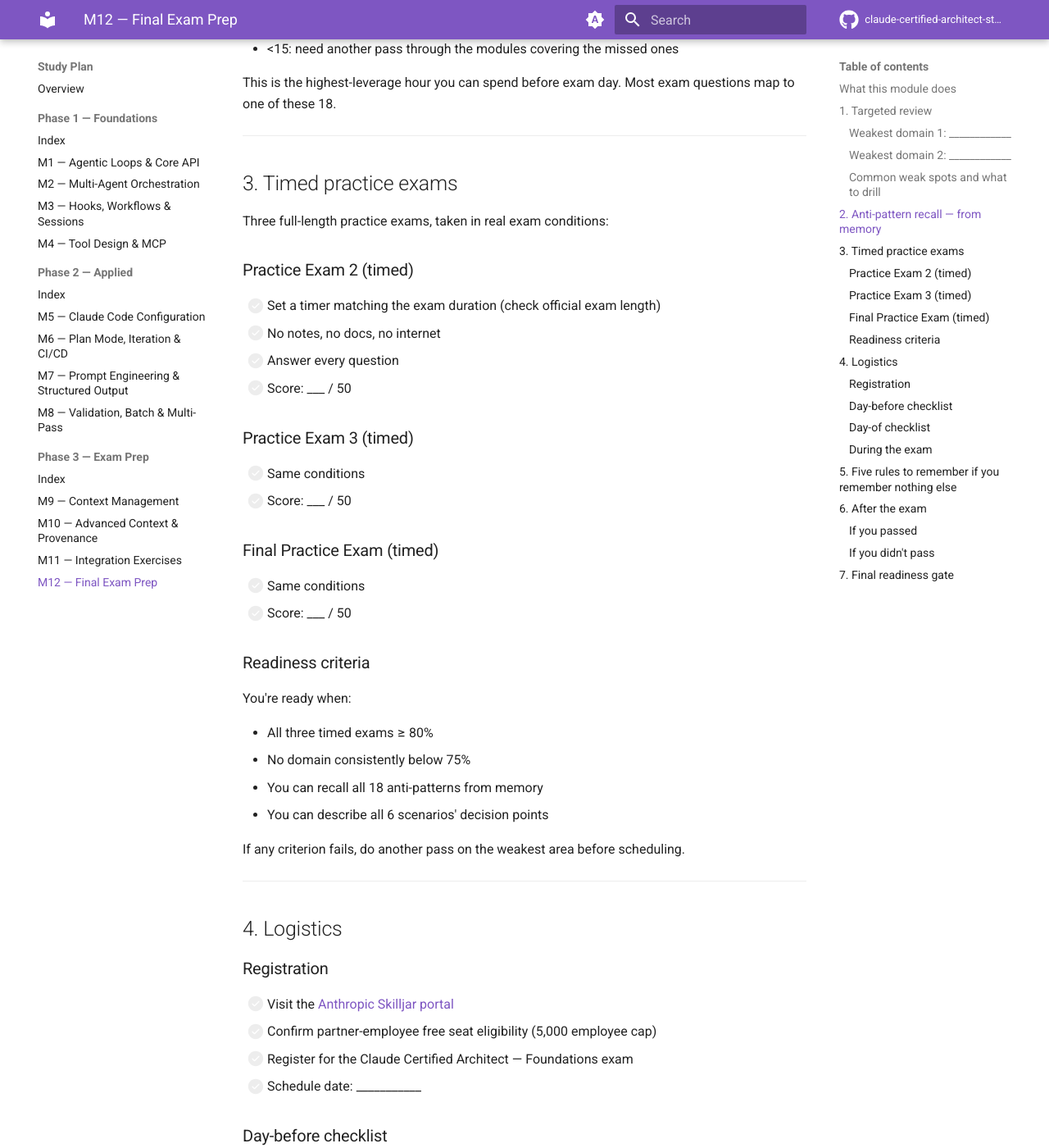
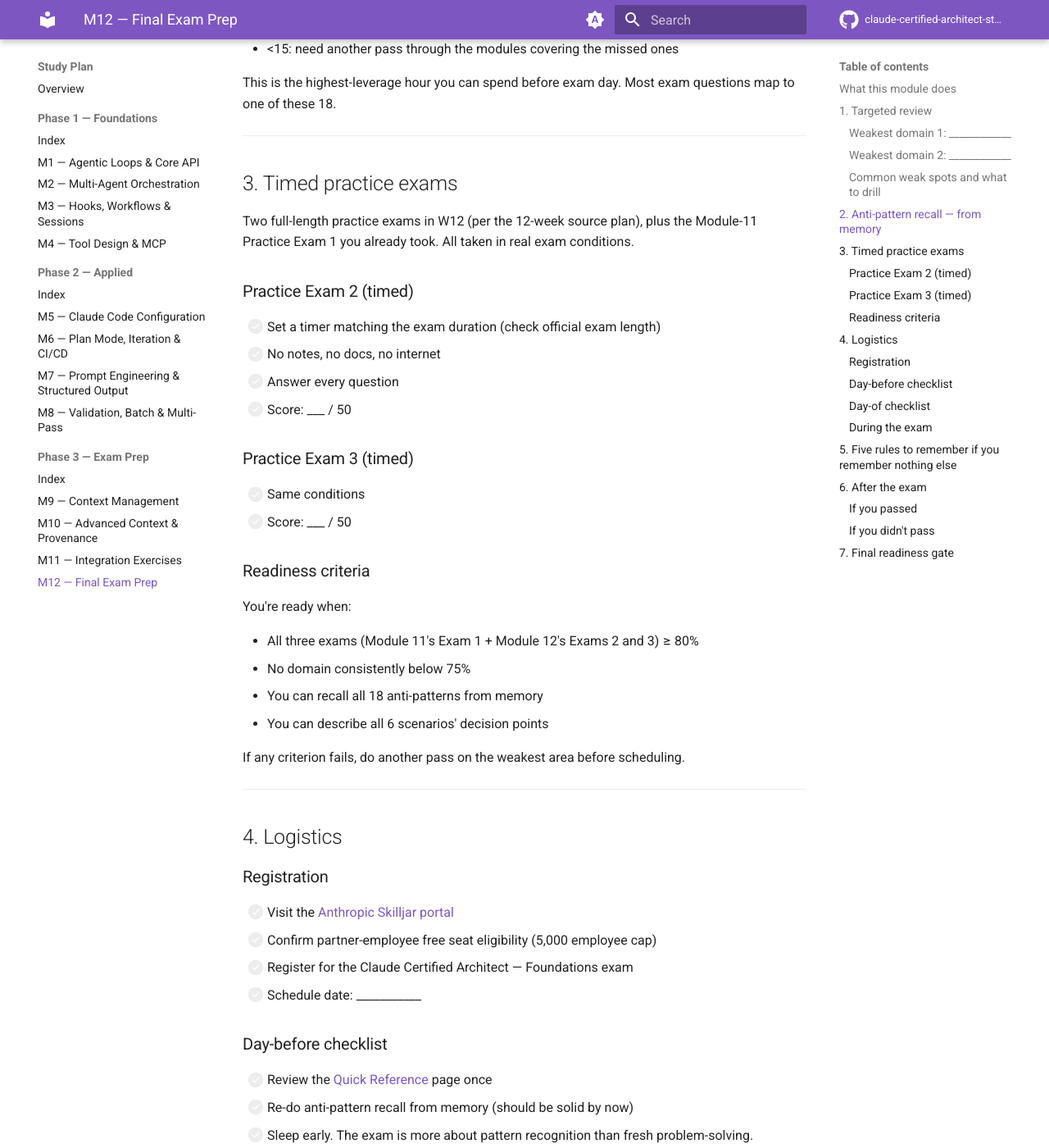
Before and after one commit to takattowo/claude-certified-architect-study-plan, an MkDocs documentation site: the page built from docs/modules/12-final-exam-prep.md, in a window 1280 px wide and 1400 px high, scrolled down 2149 px. Shown: the whole window at 82% size. Built offline with MkDocs 1.6.1 and Material for MkDocs 9.7.7, drawn with Linux system fonts in a browser that asks for light colours; comment, search, counter and statistics services are not loaded; some of the changed text lies outside the part shown.

Commit message:
fix: remove two hallucinations identified in source audit
Audit against claudecertifications.com revealed two factual drifts:

1. Module 4 listed 6 errorCategory enum values including 'internal'.
   Source D2.2 explicitly lists 5: auth, not_found, rate_limit,
   timeout, validation. Removed 'internal' from the table and
   updated the dependent hands-on checklist + example.

2. Module 12 referenced 3 timed practice exams in W12 (Exam 2,
   Exam 3, Final). Source 12-week plan W12 only lists 'Full
   Practice Exams 2 & 3 (50 questions each)'. Removed the
   fabricated 'Final Practice Exam'. Updated readiness gate +
   phase-3 progress checklist accordingly.

All other claims spot-checked against source pages (anti-pattern
counts/severities, escalation triggers, built-in tools, palette
config, CLAUDE.md hierarchy, Batches API specs, tool_use
guarantees) verified accurate.

```diff
--- a/docs/modules/12-final-exam-prep.md
+++ b/docs/modules/12-final-exam-prep.md
@@ -71,7 +71,7 @@ This is the highest-leverage hour you can spend before exam day. Most exam quest
 
 ## 3. Timed practice exams
 
-Three full-length practice exams, taken in real exam conditions:
+Two full-length practice exams in W12 (per the 12-week source plan), plus the Module-11 Practice Exam 1 you already took. All taken in real exam conditions.
 
 ### Practice Exam 2 (timed)
 
@@ -85,16 +85,11 @@ Three full-length practice exams, taken in real exam conditions:
 - [ ] Same conditions
 - [ ] Score: ___ / 50
 
-### Final Practice Exam (timed)
-
-- [ ] Same conditions
-- [ ] Score: ___ / 50
-
 ### Readiness criteria
 
 You're ready when:
 
-- All three timed exams ≥ 80%
+- All three exams (Module 11's Exam 1 + Module 12's Exams 2 and 3) ≥ 80%
 - No domain consistently below 75%
 - You can recall all 18 anti-patterns from memory
 - You can describe all 6 scenarios' decision points
@@ -176,7 +171,7 @@ Do not schedule the exam until **all** boxes below are checked.
 - [ ] All 18 anti-patterns recallable from memory
 - [ ] All 6 scenarios: every decision + anti-pattern recallable
 - [ ] Practice Tests 1–10: each ≥ 80%
-- [ ] Full Practice Exams 2 + 3 + Final: each ≥ 80% (target ≥ 85% for safety vs 720/1000 cutoff)
+- [ ] Full Practice Exams 1, 2, 3: each ≥ 80% (target ≥ 85% for safety vs 720/1000 cutoff)
 - [ ] Hands-on exercises A–D from Module 11 shipped
 - [ ] One full sleep before exam day
 
```
Also changed, not shown: docs/modules/04-tool-design-mcp.md (+3 -3 lines), docs/phase-3-exam-prep.md (+1 -1 lines).
